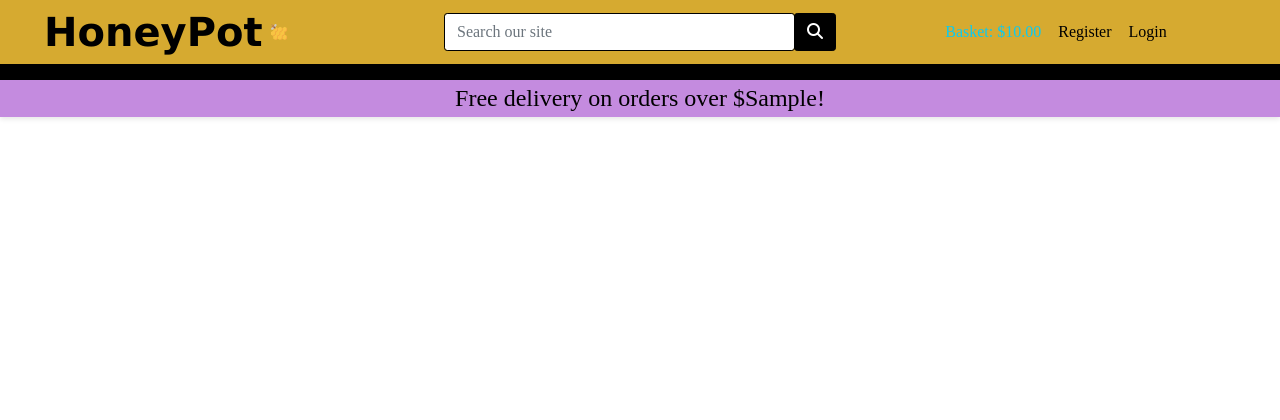
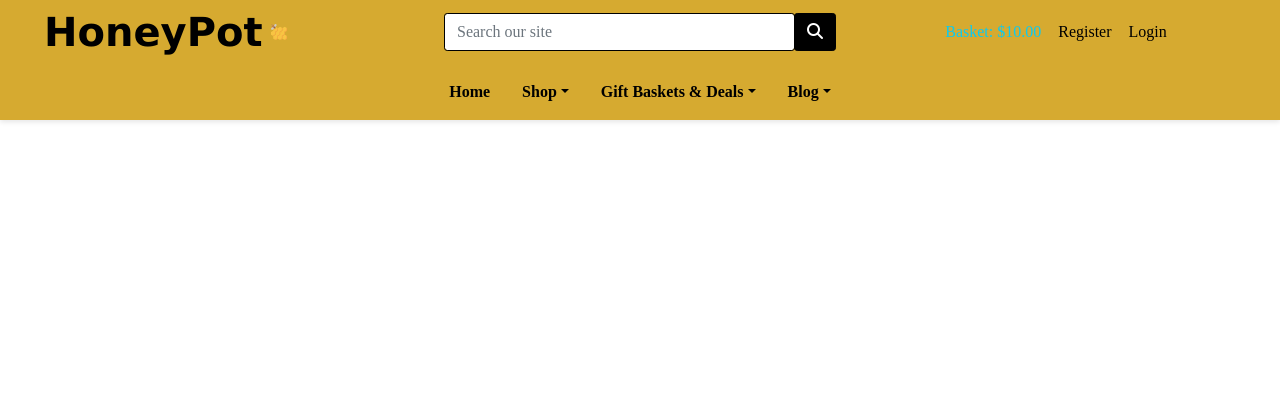
Before and after one commit to petra66orii/honeypot, a Django app: template templates/allauth/base.html in a window 1280 px wide. Shown: the top 420 px of the page. Run offline with Django 3.2, Linux system fonts and the light colour scheme; the template is opened without the code that fills it: most values are stand-ins (such as "Sample title", 1, 10 or a date in 2020); some libraries are stand-ins or nearby versions; some web fonts are replaced.

Commit message:
Integrate navbar in different areas depending on screen size

```diff
--- a/templates/allauth/base.html
+++ b/templates/allauth/base.html
@@ -39,6 +39,11 @@
             </h1>
             <img src="{% static 'images/icons/honeycomb.png' %}" alt="bee and honeycomb icon" class="ms-2" />
           </a>
+        </div>
+
+        <!-- Mobile navbar -->
+        <div class="col-4 d-lg-none text-start">
+          {% include 'includes/main-nav.html' %}
         </div>
         <div class="col-12 col-lg-4 my-auto py-1 py-lg-0">
           <form method="GET" action="">
@@ -106,25 +111,11 @@
             </li>
             {% endif %}
             </ul>
+      </div>
 
-        </div>
-      </div>
-      <div class="row bg-black d-lg-none">
-        <ul class="list-inline text-center w-100 my-0"></ul>
-      </div>
-      <div class="row bg-black">
-        <nav class="navbar navbar-expand-lg navbar-light w-100">
-          <button class="navbar-toggler" type="button" data-toggle="collapse" data-target="#main-nav" aria-controls="main-nav" aria-expanded="false" aria-label="Toggle navigation">
-            <span class="navbar-toggler-icon"></span>
-          </button>
-        </nav>
-      </div>
-      <div id="delivery-banner" class="row text-center">
-        <div class="col bg-purple text-black">
-          <h4 class="my-1">
-            Free delivery on orders over ${{ free_shipping_threshold }}!
-          </h4>
-        </div>
+      <!-- Navbar for larger screens (min: 991px) -->
+      <div class="d-none d-lg-flex justify-content-center">
+        {% include 'includes/main-nav.html' %}
       </div>
     </header>
 
```
